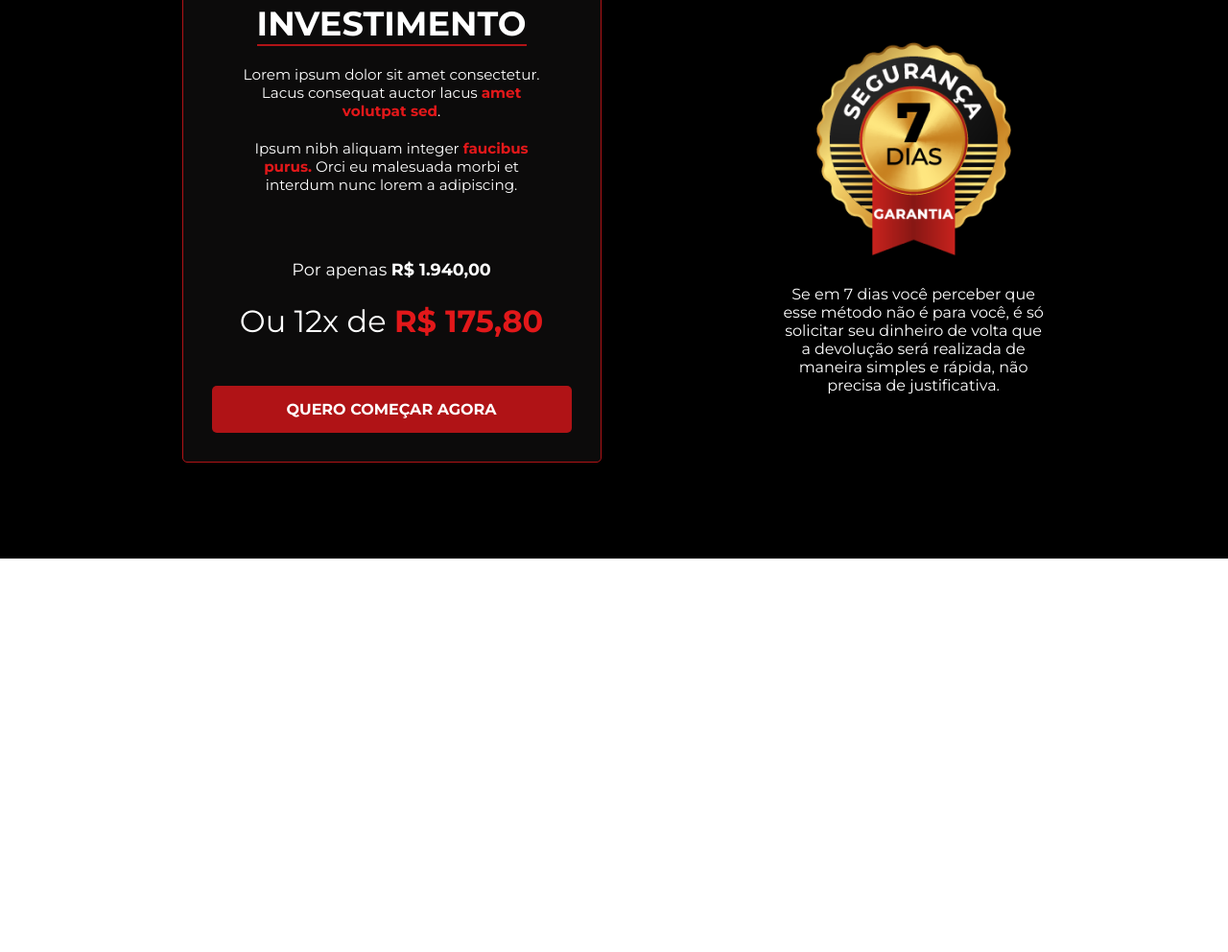
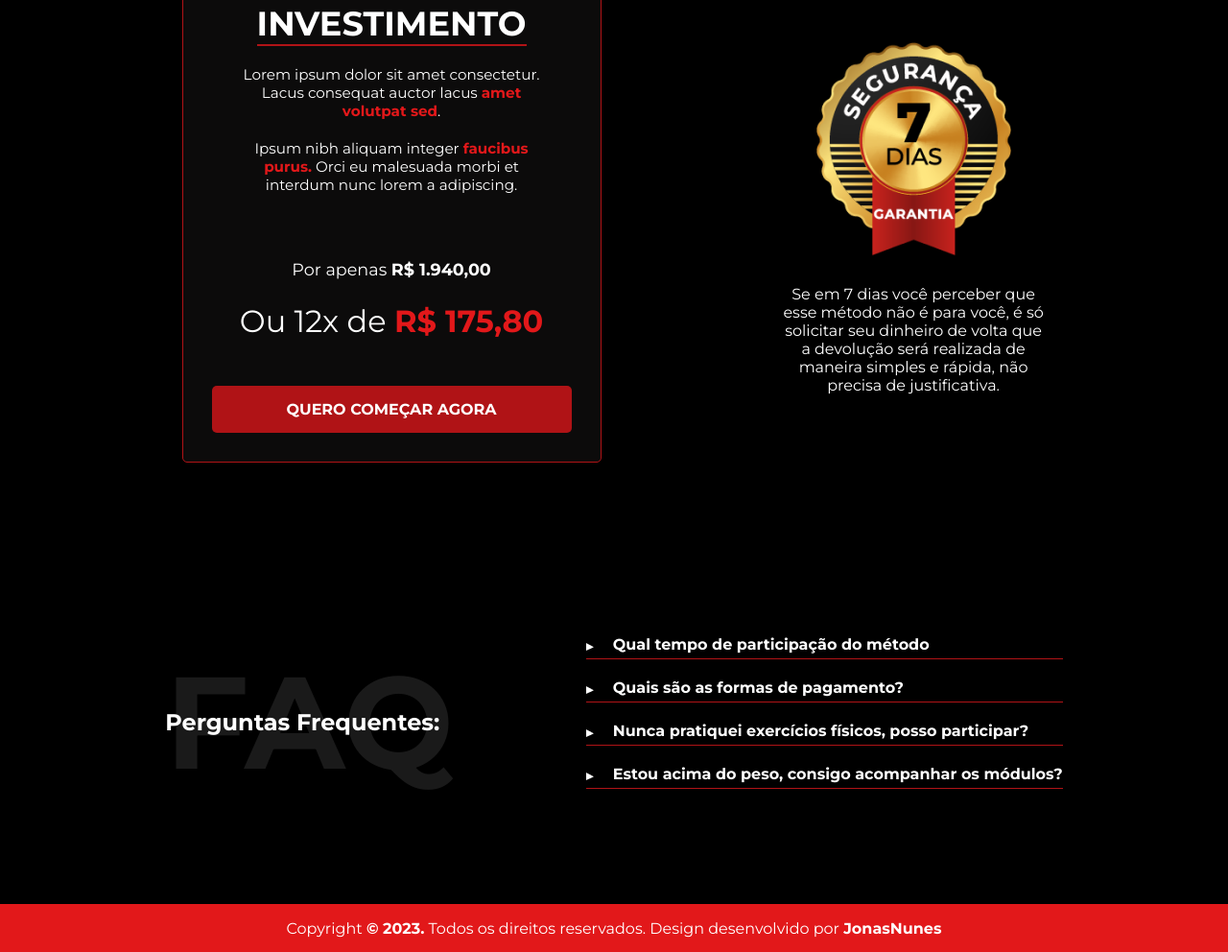
Before and after one commit to Kauasampaio96/web-design-fabrica, a plain HTML site: page index.html in a window 1280 px wide. Shown: the part 3100-4092 px from the top of the page at 96% size. Before the commit the page ends 3682 px from the top, so only its background shows below. Drawn offline with Linux system fonts and the light colour scheme.

Commit message:
style: inserção FAQ e footer

```diff
--- a/index.html
+++ b/index.html
@@ -272,9 +272,57 @@
 
             </div>
 
+        </div><!--container-->
+
+        <div class="container faq">
+
+            <div class="faq-title">
+                <h1 class="h1-bg">FAQ</h1>
+                <h1>Perguntas Frequentes:</h1>
+            </div>
+
+            <div class="faq-answer">
+
+                <div class="faq-answer-elem">
+                    <a href="#">
+                        <img src="assets/seta.png" alt="seta">
+
+                        <p>Qual tempo de participação do método</p>
+                    </a>
+                </div>
+
+                <div class="faq-answer-elem">
+                    <a href="#">
+                        <img src="assets/seta.png" alt="seta">
+
+                        <p>Quais são as formas de pagamento?</p>
+                    </a>
+                </div>
+
+                <div class="faq-answer-elem">
+                    <a href="#">
+                        <img src="assets/seta.png" alt="seta">
+
+                        <p>Nunca pratiquei exercícios físicos, posso participar?</p>
+                    </a>
+                </div>
+
+                <div class="faq-answer-elem">
+                    <a href="#">
+                        <img src="assets/seta.png" alt="seta">
+
+                        <p>Estou acima do peso, consigo acompanhar os módulos?</p>
+                    </a>
+                </div>
+
+            </div>
+
         </div>
 
     </section> <!--Section 5-->
 
+    <footer>
+        <p>Copyright <b>© 2023.</b> Todos os direitos reservados. Design desenvolvido por <b>JonasNunes</b></p>
+    </footer>
 </body>
 </html>
--- a/sass/style.sass
+++ b/sass/style.sass
@@ -507,3 +507,91 @@ header
       width: 75%
       text-align: center
       @extend %p-format
+
+  .faq
+    margin-top: 180px
+
+    @include responsive-l
+      flex-direction: column
+      align-items: center
+
+    @include responsive-m
+      width: 90%
+
+    .faq-title
+      height: 180px
+      position: relative
+      display: flex
+      flex-direction: column
+      justify-content: center
+
+      @include responsive-l
+        margin-bottom: 80px
+
+      h1
+        position: relative
+        z-index: 2
+        text-transform: capitalize
+        @extend %h1-title-format
+
+      .h1-bg
+        font-size: 8.5rem
+        position: absolute
+        z-index: 0
+        color: #FFFFFF1A
+
+    .faq-answer
+      display: flex
+      flex-direction: column
+      justify-content: center
+
+      &-elem
+        margin-bottom: 20px
+
+        @include responsive-l
+          margin-bottom: 50px
+
+        a
+          display: flex
+          align-items: center
+          text-decoration: none
+
+          @include responsive-l
+            justify-items: center
+
+
+
+          border-bottom: 1px solid $secondary-color
+
+          img
+            margin-right: 20px
+
+          p
+            font-size: 1rem
+            font-weight: bold
+            padding-bottom: 5px
+            @extend %p-format
+
+            @include responsive-l
+              width: 100%
+              text-align: left
+              font-size: 1.5rem
+
+            @include responsive-m
+              font-size: 1.2rem
+
+footer
+  height: 50px
+  background: $primary-color
+  display: flex
+  align-items: center
+  justify-content: center
+
+  p
+    @extend %p-format
+
+    @include responsive-l
+      width: 90%
+
+    b
+      color: $light-color
```
Also changed, not shown: css/style.css, 1 other file.
